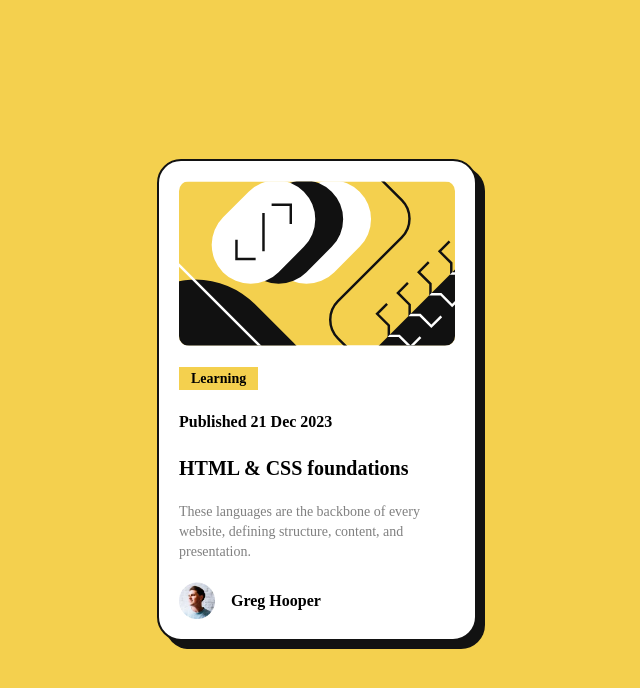
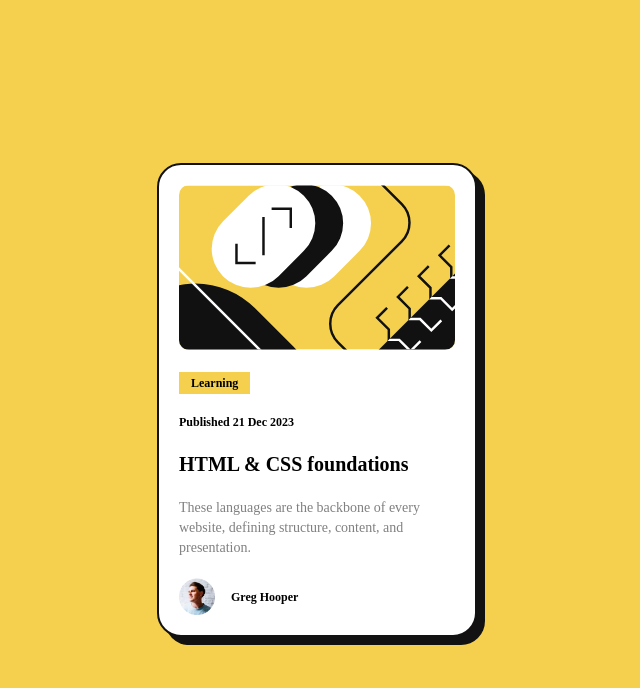
Before and after one commit to FranciscoFrontEndDeveloper/blog-preview-card-main, a website: page index.html in a window 1280 px wide. Shown: the whole page, without its empty margins (323-963 px from the left). Drawn offline with Linux system fonts and the light colour scheme.

Commit message:
challenge finished

```diff
--- a/index.html
+++ b/index.html
@@ -44,11 +44,13 @@
           <div class="grid grid-rows-5 gap-y-5">
             <div>
               <strong
-                class="bg-Yellow font-extrabold py-1 px-3 text-sm rounded-sm"
+                class="bg-Yellow font-extrabold py-1 px-3 text-xs rounded-sm"
                 >Learning</strong
               >
             </div>
-            <div><p class="font-semibold">Published 21 Dec 2023</p></div>
+            <div>
+              <p class="font-semibold text-xs">Published 21 Dec 2023</p>
+            </div>
             <div>
               <h1
                 class="font-extrabold text-xl hover:text-Yellow hover:cursor-pointer"
@@ -66,7 +68,9 @@
               <picture
                 ><img class="w-9" src="assets/images/image-avatar.webp" alt=""
               /></picture>
-              <strong>Greg Hooper</strong>
+              <strong class="text-xs font-Figtree font-extrabold"
+                >Greg Hooper</strong
+              >
             </div>
           </div>
         </div>
```
Also changed, not shown: dist/output.css.
